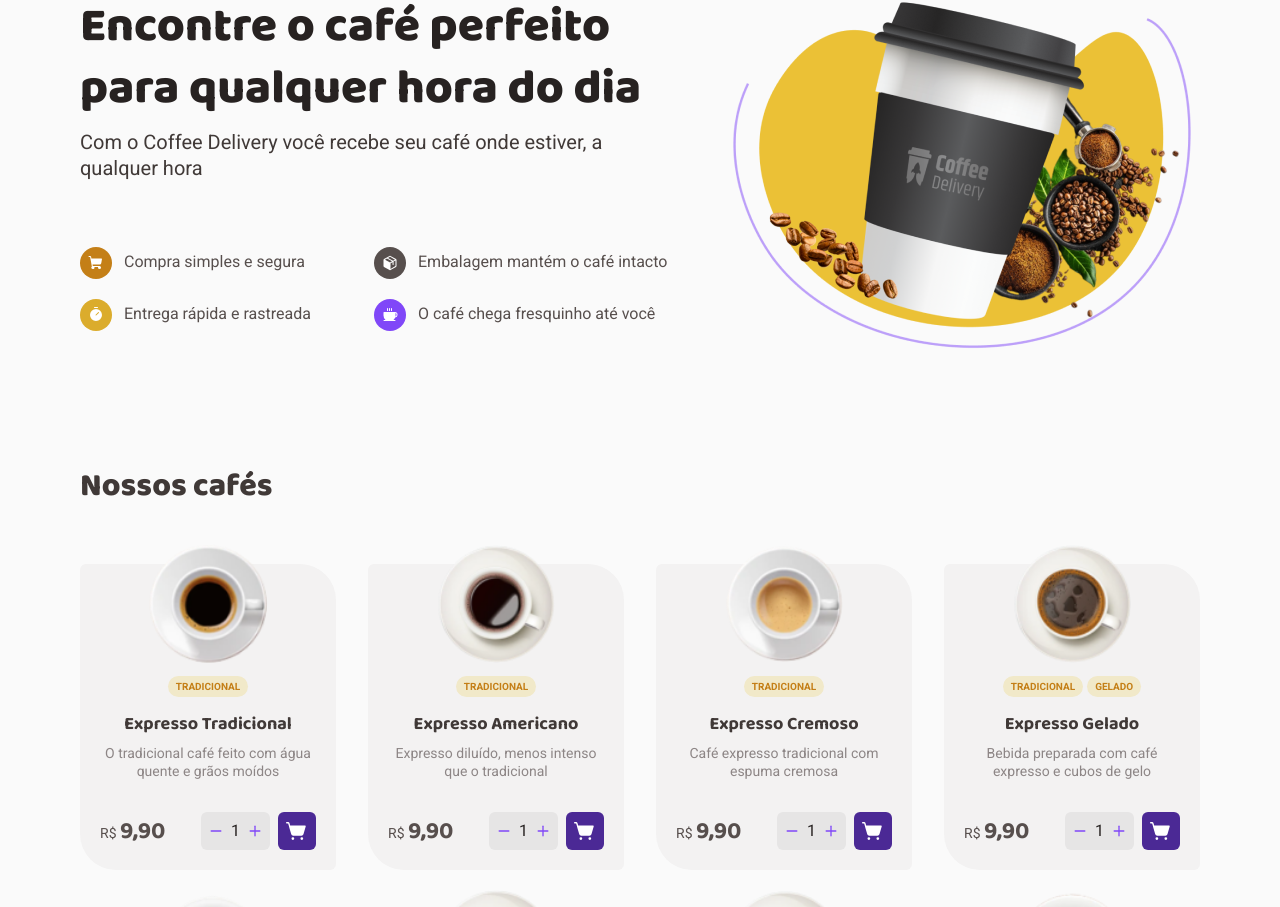
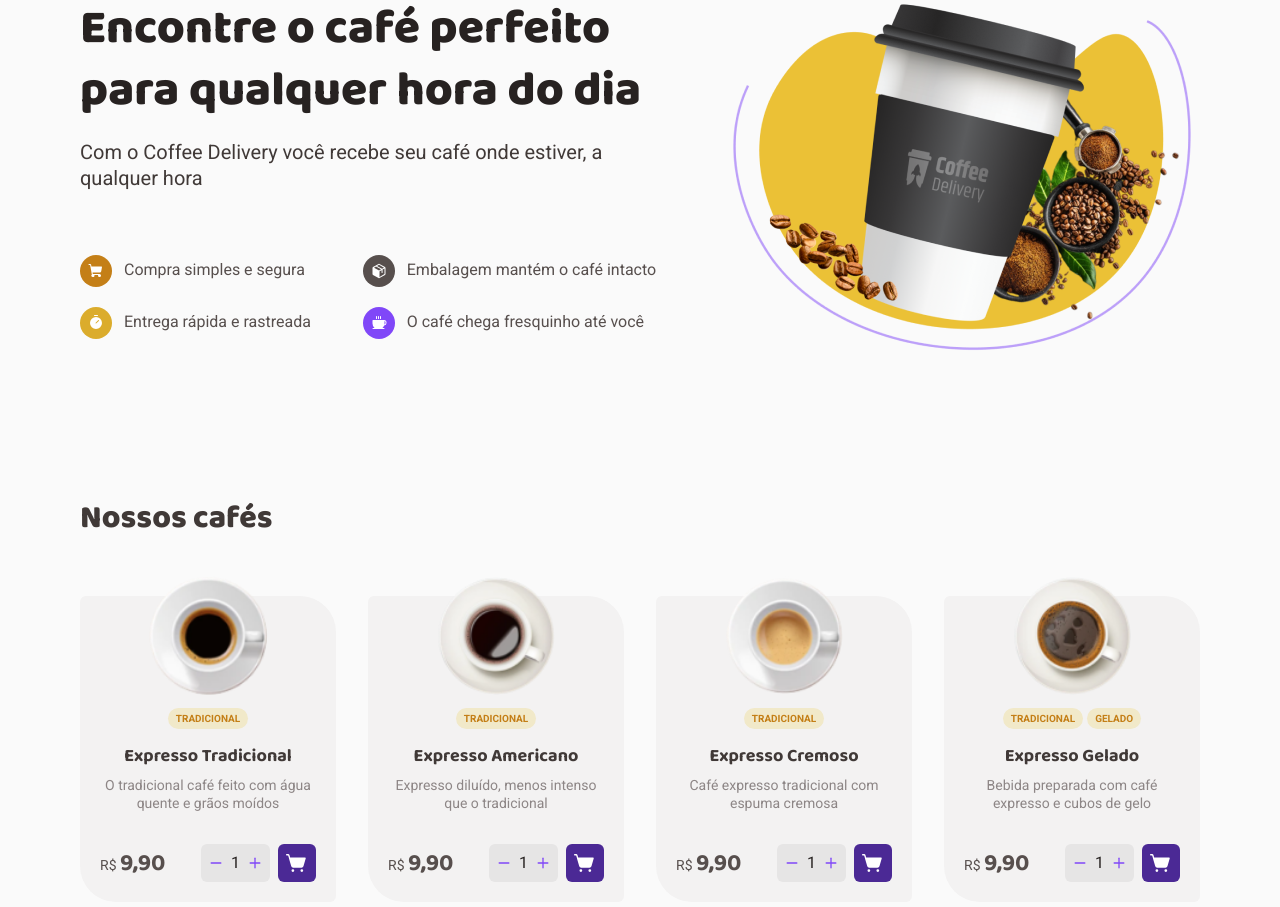
Before and after one commit to miqueiasousa/ignite-reactjs-desafio-02, a React (Vite) app: page / in a window 1280 px wide. Shown: the part 460-1367 px from the top of the page. Built offline with nearby package versions, Linux system fonts and the light colour scheme.

Commit message:
refactor: improve Home styles

```diff
--- a/src/pages/Home/Home.styles.ts
+++ b/src/pages/Home/Home.styles.ts
@@ -2,19 +2,18 @@ import styled from 'styled-components'
 
 import { Stack } from '../../components/Stack'
 
+interface AvatarProps {
+  bgColor: string
+}
+
 export const BannerContainer = styled.div`
   display: flex;
   gap: 3.5rem;
-  margin: 5.75rem 0;
+  padding-top: 5.875rem;
+  padding-bottom: 6.75rem;
 `
 
-export const Wrapper = styled.div`
-  display: flex;
-  flex-direction: column;
-  gap: 66px;
-`
-
-export const Subtitle = styled.h2`
+export const Description = styled.p`
   font-size: ${props => props.theme.fontSize.xl};
   font-weight: 400;
   color: ${props => props.theme.colors.base.subtitle};
@@ -22,42 +21,31 @@ export const Subtitle = styled.h2`
 
 export const ItemContainer = styled.div`
   display: grid;
-  grid-template-columns: repeat(2, 1fr);
-  row-gap: 20px;
+  grid-template-columns: repeat(2, auto);
+  row-gap: 1.25rem;
+  column-gap: 2.5rem;
 `
 
 export const Item = styled.div`
   display: flex;
   align-items: center;
-  gap: 12px;
+  gap: 0.75rem;
 `
 
-export const IconContainer = styled.div`
-  display: inline-flex;
-  padding: 0.5rem;
+export const Avatar = styled.div<AvatarProps>`
+  display: flex;
+  justify-content: center;
+  align-items: center;
+  width: 2rem;
+  height: 2rem;
+  background-color: ${props => props.bgColor};
   color: ${props => props.theme.colors.white};
-  border-radius: 9999px;
-
-  &.cart {
-    background-color: ${props => props.theme.colors.yellow[900]};
-  }
-
-  &.package {
-    background-color: ${props => props.theme.colors.base.text};
-  }
-
-  &.timer {
-    background-color: ${props => props.theme.colors.yellow[500]};
-  }
-
-  &.coffee {
-    background-color: ${props => props.theme.colors.purple[500]};
-  }
+  border-radius: 50%;
 `
 
-export const FeedContainer = styled(Stack)`
-  margin-top: 110px;
-  margin-bottom: 157px;
+export const FeedWrapper = styled(Stack)`
+  padding-top: 2rem;
+  padding-bottom: 9.875rem;
 `
 
 export const Feed = styled.div`
--- a/src/pages/Home/Home.tsx
+++ b/src/pages/Home/Home.tsx
@@ -163,46 +163,46 @@ export function Home() {
   return (
     <main>
       <S.BannerContainer>
-        <S.Wrapper>
-          <Stack spacing={2}>
+        <Stack spacing={20}>
+          <Stack spacing={4}>
             <Title variant="xl">
               Encontre o café perfeito para qualquer hora do dia
             </Title>
-            <S.Subtitle>
+            <S.Description>
               Com o Coffee Delivery você recebe seu café onde estiver, a
               qualquer hora
-            </S.Subtitle>
+            </S.Description>
           </Stack>
           <S.ItemContainer>
             <S.Item>
-              <S.IconContainer className="cart">
+              <S.Avatar bgColor={theme.colors.yellow[900]}>
                 <ShoppingCart size={16} weight="fill" />
-              </S.IconContainer>
+              </S.Avatar>
               <span>Compra simples e segura</span>
             </S.Item>
             <S.Item>
-              <S.IconContainer className="package">
+              <S.Avatar bgColor={theme.colors.base.text}>
                 <Package size={16} weight="fill" />
-              </S.IconContainer>
+              </S.Avatar>
               <span>Embalagem mantém o café intacto</span>
             </S.Item>
             <S.Item>
-              <S.IconContainer className="timer">
+              <S.Avatar bgColor={theme.colors.yellow[500]}>
                 <Timer size={16} weight="fill" />
-              </S.IconContainer>
+              </S.Avatar>
               <span>Entrega rápida e rastreada</span>
             </S.Item>
             <S.Item>
-              <S.IconContainer className="coffee">
+              <S.Avatar bgColor={theme.colors.purple[500]}>
                 <Coffee size={16} weight="fill" />
-              </S.IconContainer>
+              </S.Avatar>
               <span>O café chega fresquinho até você</span>
             </S.Item>
           </S.ItemContainer>
-        </S.Wrapper>
+        </Stack>
         <img src={bannerImage} />
       </S.BannerContainer>
-      <S.FeedContainer spacing={18}>
+      <S.FeedWrapper spacing={18}>
         <Title as="h2" variant="lg" color={theme.colors.base.subtitle}>
           Nossos cafés
         </Title>
@@ -218,7 +218,7 @@ export function Home() {
             />
           ))}
         </S.Feed>
-      </S.FeedContainer>
+      </S.FeedWrapper>
     </main>
   )
 }
```
